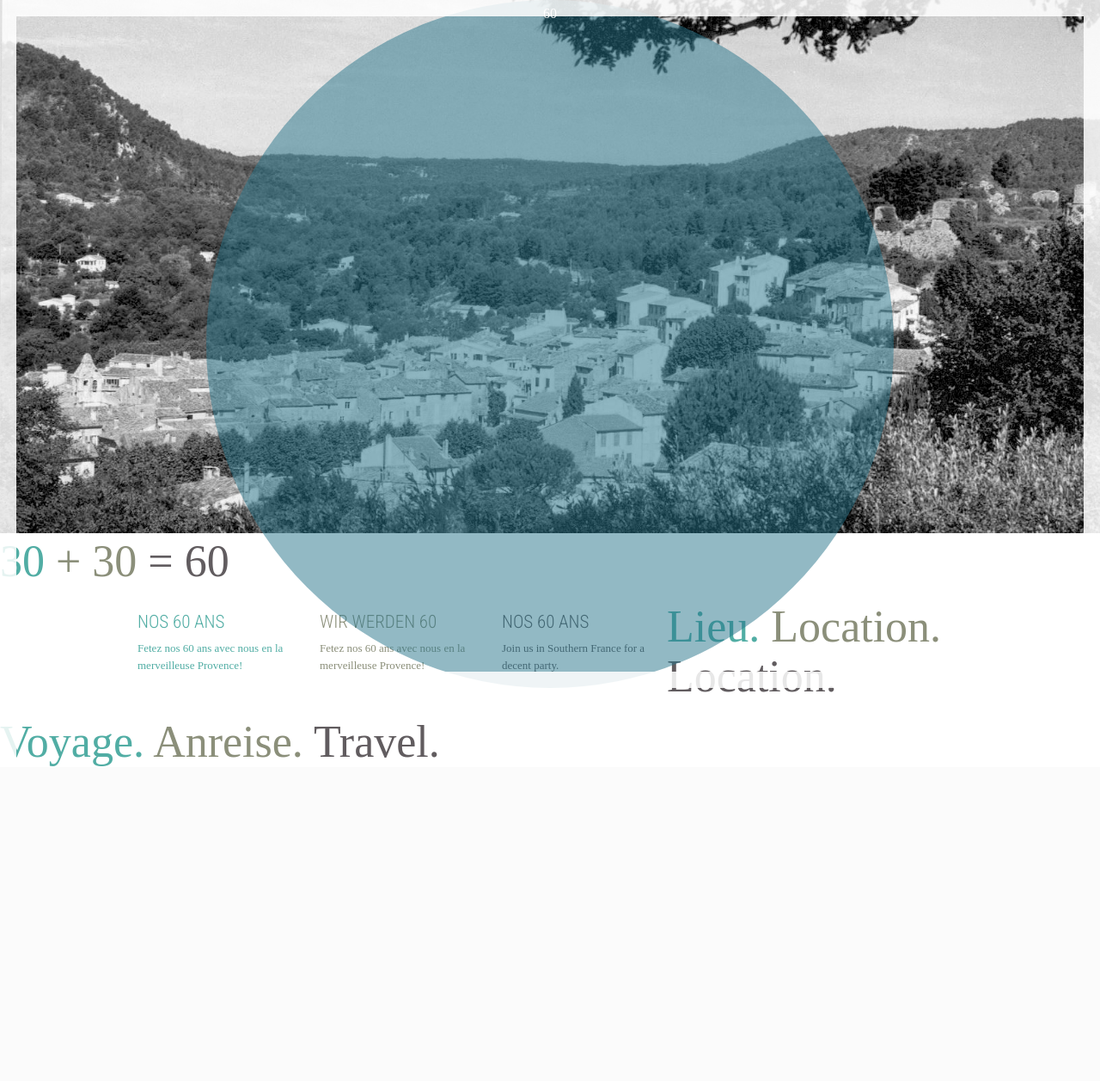
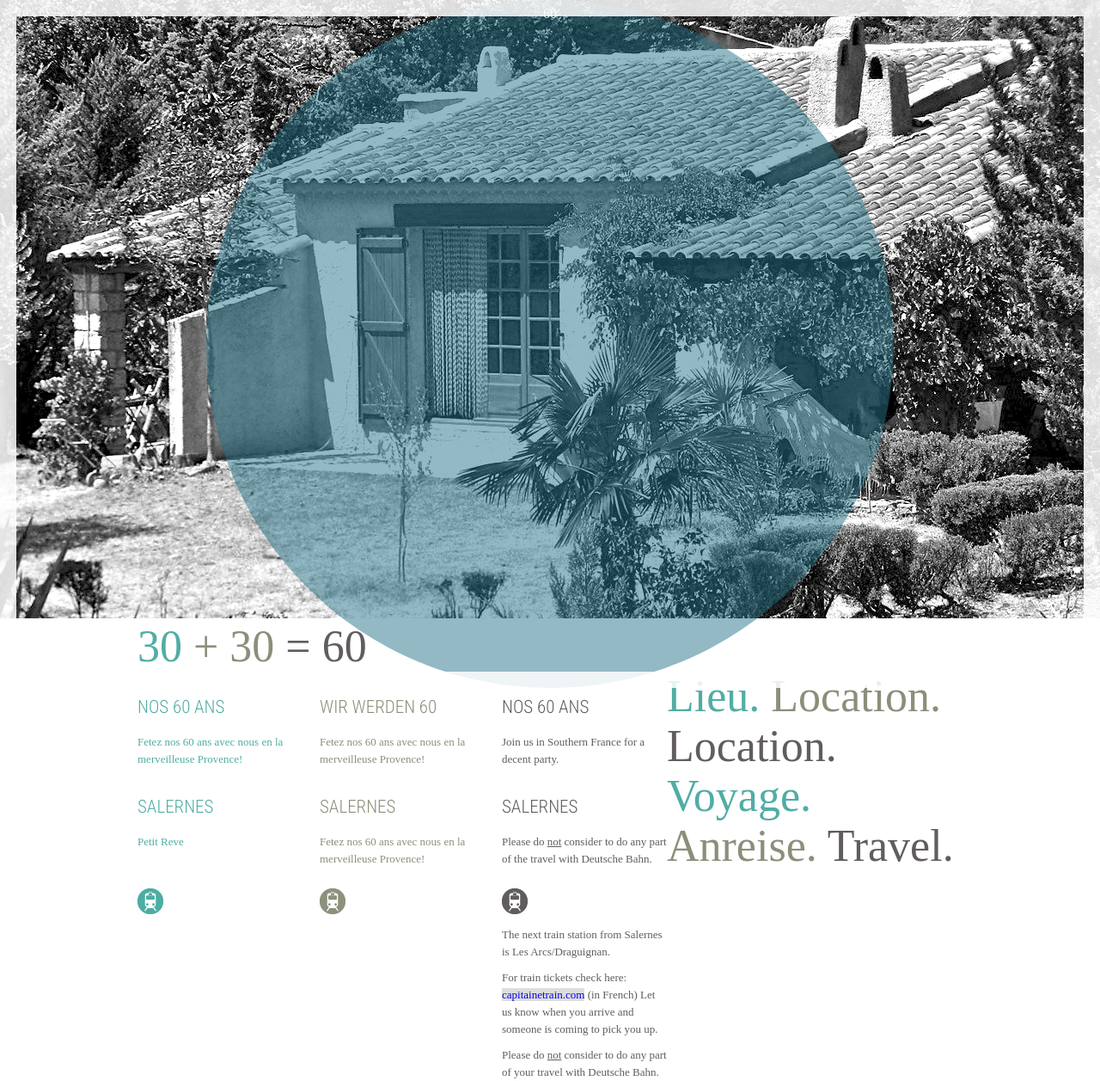
Before and after one commit to evhenke/60ybd, a PHP site: page / in a window 1280 px wide. Shown: the whole page at 86% size. Before the commit the page ends 891 px from the top, so only its background shows below. Run offline with PHP 8.4, Linux system fonts and the light colour scheme; some web fonts are replaced.

Commit message:
more text

```diff
--- a/index.php
+++ b/index.php
@@ -20,7 +20,7 @@
 <body>
 
 <header>
-	<img src="img/salernes_bw.jpg" alt="60" />
+	<img src="img/petitreve.jpg" alt="60" />
 </header>
 
 <div id="sixty" onclick="this.style.visibility='hidden'">
@@ -28,8 +28,8 @@
 </div>
 
 
+<div id="grid">
 <h1><span class="fr">30</span> <span class="de">+ 30</span> <span class="en"> = 60</span></h1>
-<div id="grid">
   <div class="col-1 fr">
   	<h3>Nos 60 ans</h3>
     <p>Fetez nos 60 ans avec nous en la merveilleuse Provence!</p>
@@ -44,11 +44,41 @@
   </div>
 </div>
 
-</br>
+<div id="grid">
 <h1><span class="fr">Lieu.</span> <span class="de">Location.</span> <span class="en">Location.</span></h1>
+  <div class="col-1 fr">
+  	<h3>SALERNES</h3>
+    <p>Petit Reve</p>
+  </div>
+  <div class="col-2 de">
+     <h3>SALERNES</h3>
+     <p>Fetez nos 60 ans avec nous en la merveilleuse Provence!</p>
+  </div>
+  <div class="col-3 en">
+  	 <h3>SALERNES</h3>
+     <p>Please do <u>not</u> consider to do any part of the travel with Deutsche Bahn.</p>
+  </div>
+</div>
 
-</br>
+
+
+<div id="grid">
 <h1><span class="fr">Voyage.</span> <span class="de">Anreise.</span> <span class="en">Travel.</span></h1>
+  <div class="col-1 fr">
+    <img src="img/train_fr.png" alt="60" />
+  </div>
+  <div class="col-2 de">
+     <img src="img/train_de.png" alt="60" />
+  </div>
+  <div class="col-3 en">
+  	 <img src="img/train_en.png" alt="60" />
+     <p>The next train station from Salernes is Les Arcs/Draguignan.</p>
+     <p>For train tickets check here: <a href="http://www.capitainetrain.com/">capitainetrain.com</a> (in French)
+     Let us know when you arrive and someone is coming to pick you up.</p>
+     <p>Please do <u>not</u> consider to do any part of your travel with Deutsche Bahn.</p>
+  </div>
+</div>
+
 
 
 <!-- div id="footer">
--- a/stylesheet.css
+++ b/stylesheet.css
@@ -50,7 +50,12 @@ p{
     font-weight: normal;
 	font-size: 13px;
 	line-height: 20px;
+	margin-top: 10px !important;
+}
 
+a{
+	text-decoration: none;
+	background-color: #ddd;
 }
 
 h1{
@@ -111,6 +116,15 @@ h3{
 }
 
 
+#icon{
+	width: 2em;
+	height: 2em;
+	border-radius: 1em;
+    -webkit-border-radius: 1em;
+    -moz-border-radius: 1em;
+    background-color: rgba(39,117,137,.5);
+}
+
 
 
 
```
Also changed, not shown: img/petitreve.jpg (added), img/train.png (added), img/train_de.png (added), img/train_en.png (added), img/train_fr.png (added).
